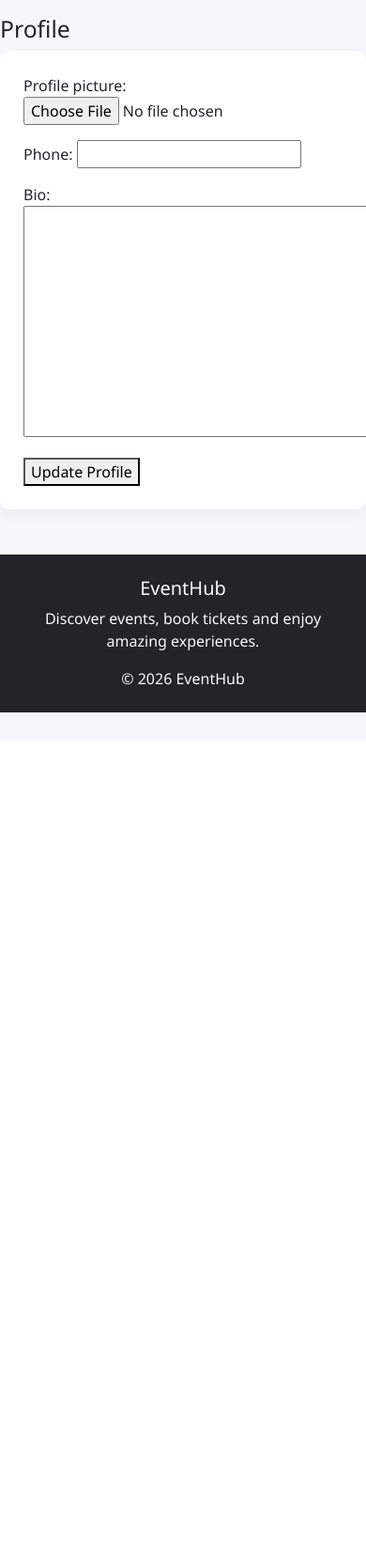
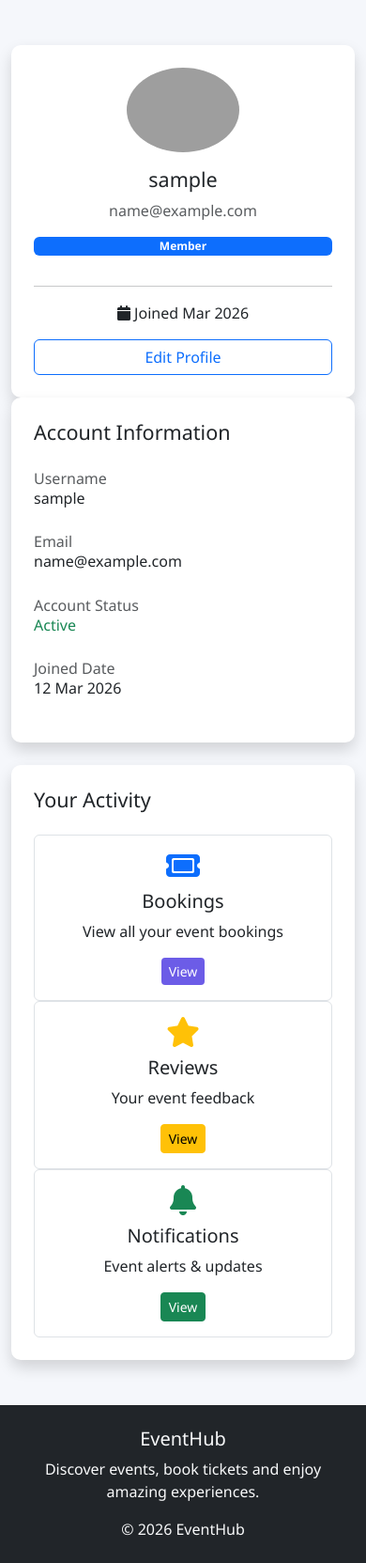
Before and after one commit to Ashutosh4136/EventBookingPlatform, a Django app: page /users/profile/ in a window 390 px wide; the page is wider, and only the part inside the window is pictured. Shown: the part 56-1719 px from the top of that part at 94% size. Before the commit the page ends 814 px from the top of that part, so only its background shows below. Run offline with Django 5.2, Linux system fonts and the light colour scheme; the visitor is signed in with stand-in values (Sample User, id 1); grey boxes are pictures that could not be loaded.

Commit message:
add to github

```diff
--- a/events/templates/events/event_detail.html
+++ b/events/templates/events/event_detail.html
@@ -13,6 +13,8 @@
 <p>Start: {{ event.start_date }}</p>
 
 <p>End: {{ event.end_date }}</p>
+<p >Ticket Price:₹{{ event.price }}
+</p>
 
 <p>Capacity: {{ event.capacity }}</p>
 <a href="{% url 'book_ticket' event.id %}" class="btn btn-success">
--- a/users/templates/users/profile.html
+++ b/users/templates/users/profile.html
@@ -1,17 +1,162 @@
 {% extends "base.html" %}
+{% load static %}
+
+{% block title %}Profile{% endblock %}
 
 {% block content %}
 
-<h2>Profile</h2>
+<div class="container mt-5">
 
-<form method="POST" enctype="multipart/form-data">
+<div class="row">
 
-{% csrf_token %}
+<!-- LEFT PROFILE CARD -->
 
-{{ form.as_p }}
+<div class="col-md-4">
 
-<button type="submit">Update Profile</button>
+<div class="card shadow text-center p-4">
 
-</form>
+<img src="https://cdn-icons-png.flaticon.com/512/149/149071.png"
+class="rounded-circle mx-auto"
+width="120">
+
+<h4 class="mt-3">{{ user.username }}</h4>
+
+<p class="text-muted">{{ user.email }}</p>
+
+<p class="badge bg-primary">Member</p>
+
+<hr>
+
+<p>
+<i class="fa fa-calendar"></i>
+Joined {{ user.date_joined|date:"M Y" }}
+</p>
+
+<a href="#" class="btn btn-outline-primary w-100">
+Edit Profile
+</a>
+
+</div>
+
+</div>
+
+
+
+<!-- RIGHT PROFILE DETAILS -->
+
+<div class="col-md-8">
+
+<div class="card shadow p-4">
+
+<h4 class="mb-4">Account Information</h4>
+
+<div class="row">
+
+<div class="col-md-6 mb-3">
+
+<label class="text-muted">Username</label>
+<h6>{{ user.username }}</h6>
+
+</div>
+
+<div class="col-md-6 mb-3">
+
+<label class="text-muted">Email</label>
+<h6>{{ user.email }}</h6>
+
+</div>
+
+<div class="col-md-6 mb-3">
+
+<label class="text-muted">Account Status</label>
+<h6 class="text-success">Active</h6>
+
+</div>
+
+<div class="col-md-6 mb-3">
+
+<label class="text-muted">Joined Date</label>
+<h6>{{ user.date_joined|date:"d M Y" }}</h6>
+
+</div>
+
+</div>
+
+</div>
+
+
+<!-- USER ACTIVITY -->
+
+<div class="card shadow p-4 mt-4">
+
+<h4 class="mb-4">Your Activity</h4>
+
+<div class="row text-center">
+
+<div class="col-md-4">
+
+<div class="border rounded p-3">
+
+<i class="fa fa-ticket fa-2x text-primary"></i>
+
+<h5 class="mt-2">Bookings</h5>
+
+<p>View all your event bookings</p>
+
+<a href="{% url 'my_bookings' %}" class="btn btn-sm btn-primary">
+View
+</a>
+
+</div>
+
+</div>
+
+
+<div class="col-md-4">
+
+<div class="border rounded p-3">
+
+<i class="fa fa-star fa-2x text-warning"></i>
+
+<h5 class="mt-2">Reviews</h5>
+
+<p>Your event feedback</p>
+
+<a href="/reviews/" class="btn btn-sm btn-warning">
+View
+</a>
+
+</div>
+
+</div>
+
+
+<div class="col-md-4">
+
+<div class="border rounded p-3">
+
+<i class="fa fa-bell fa-2x text-success"></i>
+
+<h5 class="mt-2">Notifications</h5>
+
+<p>Event alerts & updates</p>
+
+<a href="/notifications/" class="btn btn-sm btn-success">
+View
+</a>
+
+</div>
+
+</div>
+
+</div>
+
+</div>
+
+</div>
+
+</div>
+
+</div>
 
 {% endblock %}
```
